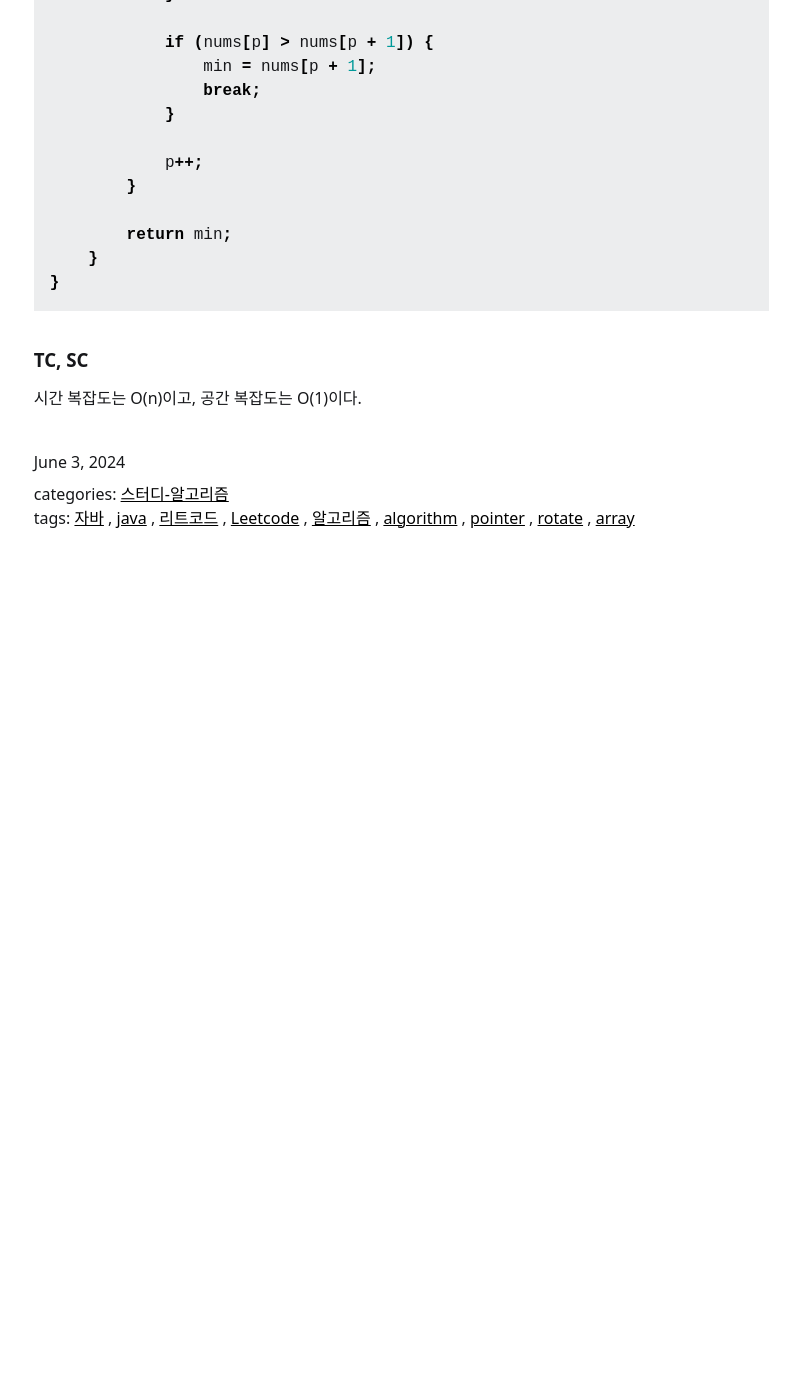
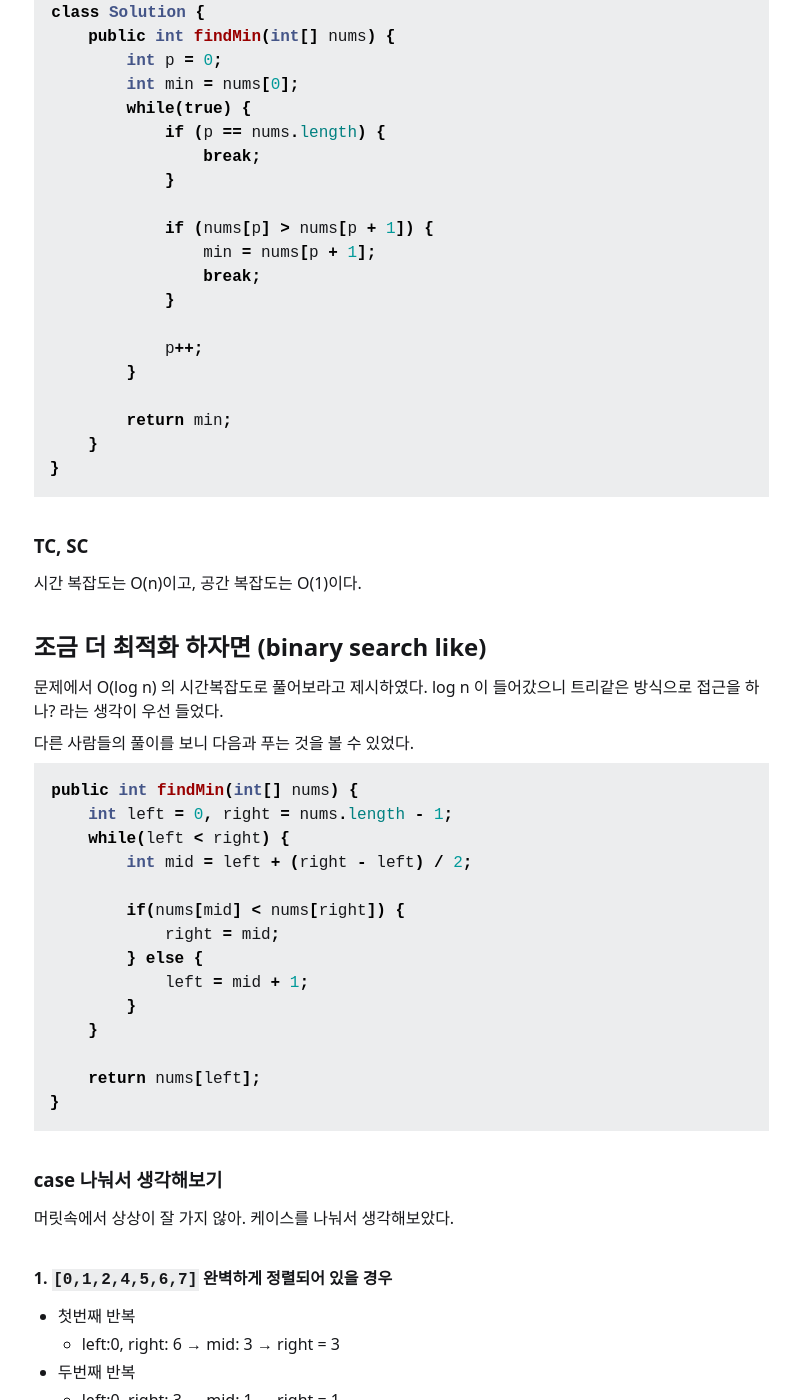
Before and after one commit to dev-jonghoonpark/algorithm-blog, a Jekyll site: the page built from _posts/2024-06-03-leetcode-153.md, in a window 1280 px wide and 1400 px high, scrolled down 903 px. Shown: the whole window, without its empty margins (319-1119 px from the left). Built offline with Jekyll 4.4.1, drawn with Linux system fonts in a browser that asks for light colours; the table of contents is made by our own code; before the commit the page ends 1529 px from its top, so only the background shows below that; some of the changed text lies outside the part shown.

Commit message:
update post

````diff
--- a/_posts/2024-06-03-leetcode-153.md
+++ b/_posts/2024-06-03-leetcode-153.md
@@ -56,3 +56,76 @@ class Solution {
 ### TC, SC
 
 시간 복잡도는 O(n)이고, 공간 복잡도는 O(1)이다.
+
+## 조금 더 최적화 하자면 (binary search like)
+
+문제에서 O(log n) 의 시간복잡도로 풀어보라고 제시하였다. log n 이 들어갔으니 트리같은 방식으로 접근을 하나? 라는 생각이 우선 들었다.
+
+다른 사람들의 풀이를 보니 다음과 푸는 것을 볼 수 있었다.
+
+```java
+public int findMin(int[] nums) {
+    int left = 0, right = nums.length - 1;
+    while(left < right) {
+        int mid = left + (right - left) / 2;
+
+        if(nums[mid] < nums[right]) {
+            right = mid;
+        } else {
+            left = mid + 1;
+        }
+    }
+
+    return nums[left];
+}
+```
+
+### case 나눠서 생각해보기
+
+머릿속에서 상상이 잘 가지 않아. 케이스를 나눠서 생각해보았다.
+
+#### 1. `[0,1,2,4,5,6,7]` 완벽하게 정렬되어 있을 경우
+
+- 첫번째 반복
+  - left:0, right: 6 → mid: 3 → right = 3
+- 두번째 반복
+  - left:0, right: 3 → mid: 1 → right = 1
+- 세번째 반복
+  - left:0, right: 1 → mid: 0 → right = 0
+- 반복 종료
+  - `return nums[0]`
+
+#### 2. `[6,7,0,1,2,4,5]` 최솟값이 왼쪽에 있을 경우
+
+- 첫번째 반복
+  - left:0, right: 6 → mid: 3 → right = 3
+- 두번째 반복
+  - left:0, right: 3 → mid: 1 → right = 2
+- 세번째 반복
+  - left:2, right: 3 → mid: 2 → right = 2
+- 반복 종료
+  - `return nums[2]`
+
+#### 3. `[4,5,6,7,0,1,2]` 최솟값이 오른쪽에 있을 경우
+
+- 첫번째 반복
+  - left:0, right: 6 → mid: 3 → left = 4
+- 두번째 반복
+  - left:4, right: 6 → mid: 5 → right = 5
+- 세번째 반복
+  - left:4, right: 5 → mid: 4 → right = 4
+- 반복 종료
+  - `return nums[4]`
+
+#### 4. `[1,2,4,5,6,7,0]` 최솟값이 오른쪽 맨 끝에 있을 경우
+
+- 첫번째 반복
+  - left:0, right: 6 → mid: 3 → left = 4
+- 두번째 반복
+  - left:4, right: 6 → mid: 5 → left = 6
+- 반복 종료
+  - `return nums[6]`
+
+### TC, SC
+
+시간 복잡도는 O(log n)이고, 공간 복잡도는 O(1)이다.
````
